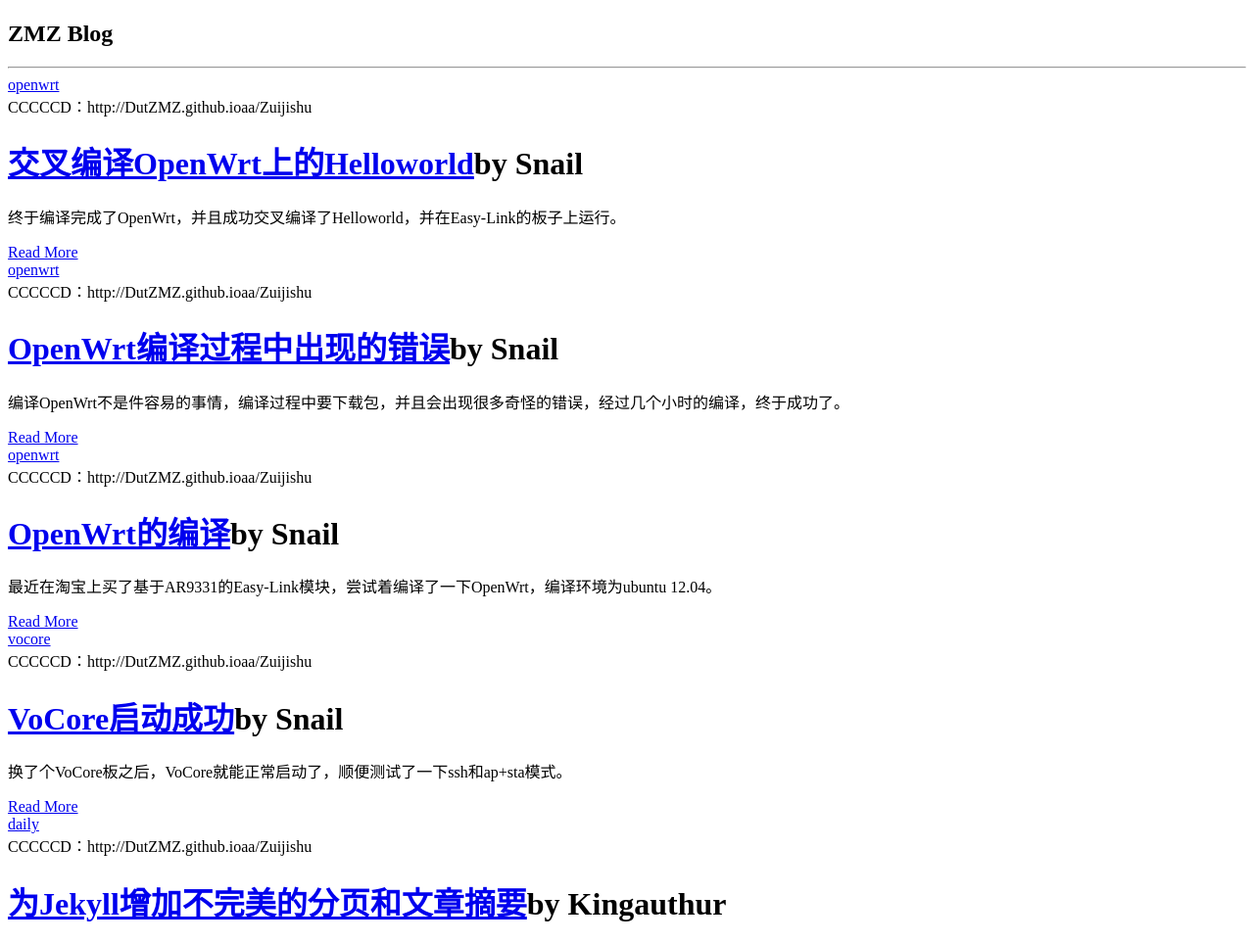
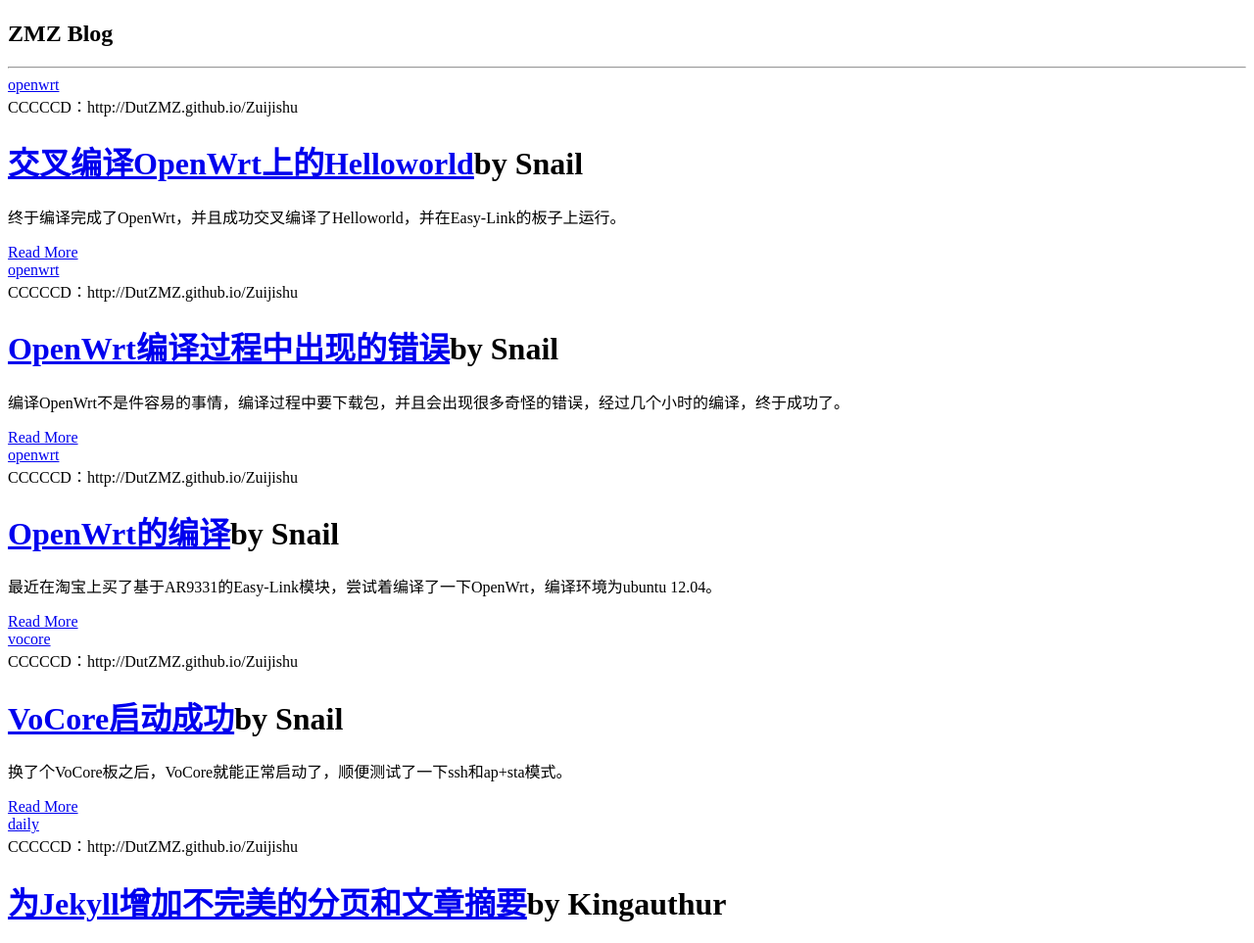
Before and after one commit to DutZMZ/Zuijishu, a Jekyll site: the page built from index.html, in a window 1280 px wide. Shown: the part 202-1165 px from the top of the page at 98% size. Built offline with Jekyll 4.4.1, drawn with Linux system fonts in a browser that asks for light colours; nearby versions of some CDN libraries; library files that are not in the unit come from our copies; the list of posts is cut into pages by our own code; some of the changed lines change nothing that is shown.

Commit message:
Update _config.yml

```diff
--- a/_config.yml
+++ b/_config.yml
@@ -2,7 +2,7 @@
 # For more see: http://jekyllrb.com/docs/permalinks/
 permalink: /:categories/:year/:month/:day/:title
 #baseurl: http://DutZMZ.github.io/Zuijishu
-url: http://DutZMZ.github.ioaa
+url: http://DutZMZ.github.io
 #baseurl:/
 exclude: [".rvmrc", ".rbenv-version", "README.md", "Rakefile", "changelog.md"]
 pygments: true
```
